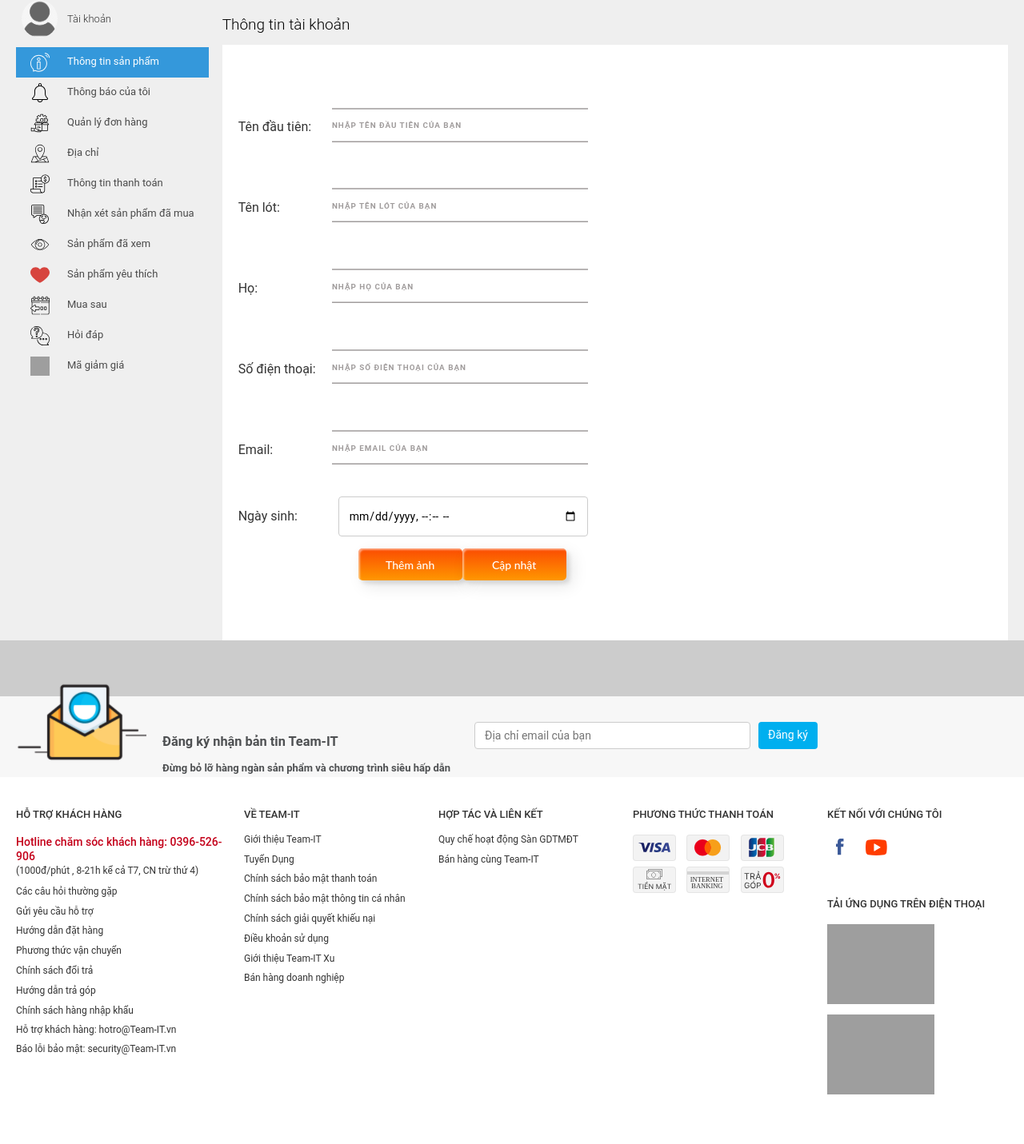
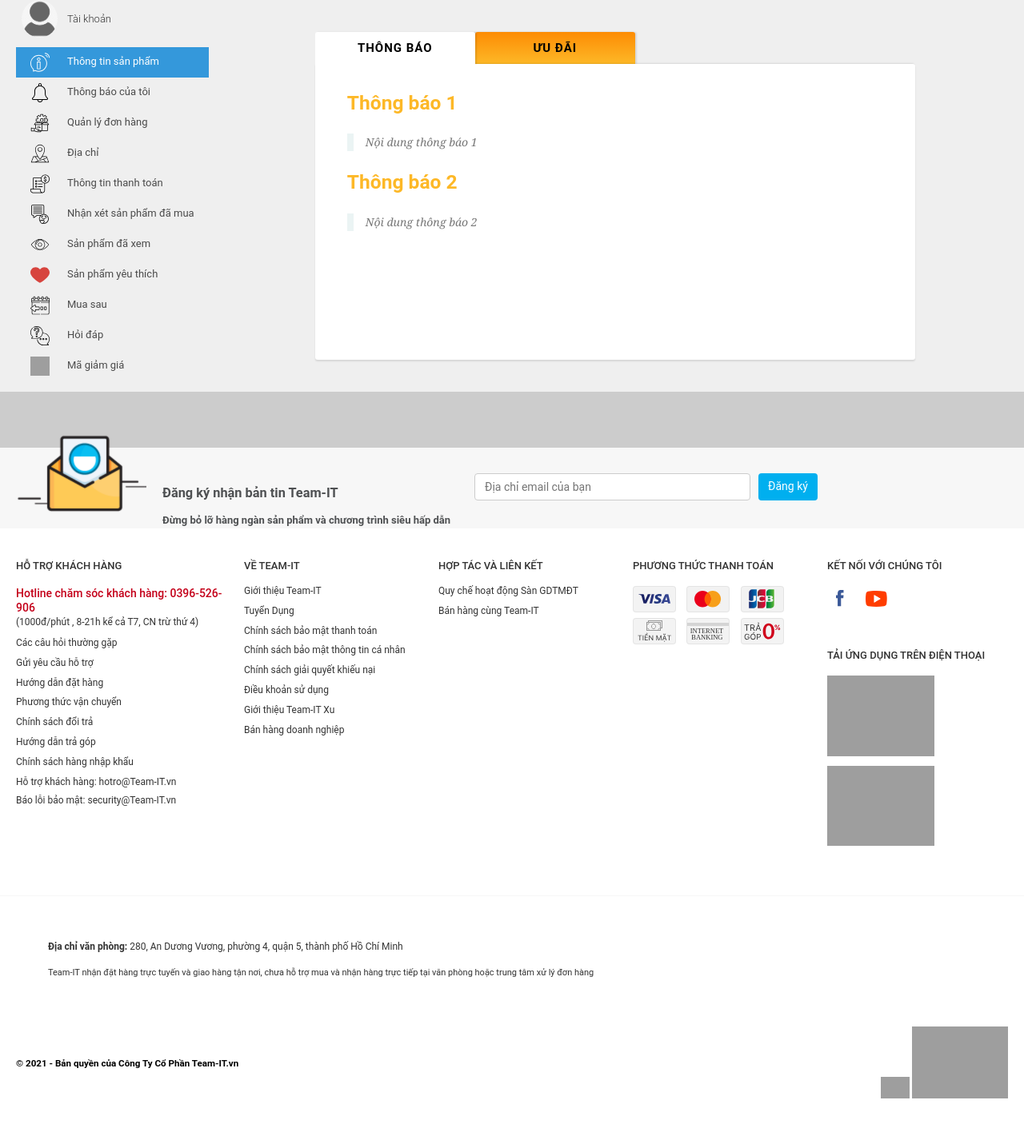
Before and after one commit to Phong940253/Shopping-cart-web, a PHP site: page /modules/QuanLyNguoiDung/QuanLyNguoiDung.php in a window 1280 px wide. Shown: the part 70-1501 px from the top of the page at 80% size. After the commit the page ends 1444 px from the top, so only its background shows below. Run offline with PHP 8.4, Linux system fonts and the light colour scheme; grey boxes are pictures that could not be loaded.

Commit message:
QuanLyNguoiDung/Thongbao

```diff
--- a/css/QuanLyNguoiDung.css
+++ b/css/QuanLyNguoiDung.css
@@ -105,12 +105,17 @@
     margin: 30px;
 }
 
+
+
+
 .HeaderThongtinsanpham {
     font-size: 19px;
     line-height: 21px;
     font-weight: 300;
     margin: 20px 0px 15px;
 }
+
+/*Tai-Khoan*/
 .KhungThongTinTaiKhoan {
     background-color: rgb(255, 255, 255);
     padding: 60px 20px;
@@ -123,6 +128,7 @@
     align-items: center;
     margin: 0px 0px 15px;
     min-width: 110px;
+    justify-content: space-evenly;
 }
 .KhungThongTinTaiKhoan .input-label {
     width: 150px;
@@ -139,28 +145,7 @@
 .KhungThongTinTaiKhoan .Khung-form input {
     flex: 1 1 0%;
 }
-.KhungThongTinTaiKhoan .btn-them{
-    border: 0px;
-    width: 176px;
-    height: 40px;
-    border-radius: 4px;
-    color: rgb(74, 74, 74);
-    font-size: 14px;
-    background-color: rgb(253, 216, 53);
-    cursor: pointer;
-}
-.KhungThongTinTaiKhoan .btn-capnhat{
-    border: 0px;
-    width: 176px;
-    height: 40px;
-    border-radius: 4px;
-    color: rgb(74, 74, 74);
-    font-size: 14px;
-    background-color: rgb(253, 216, 53);
-    cursor: pointer;
-    justify-content: flex-end;
 
-}
 .Khung-ben-phai {
     display: block;
     flex: 1 1 0%;
@@ -242,11 +227,13 @@
     cursor: pointer;
 }
 
+
+
 .Khung-dien {
     transition: border-color 0.15s ease-in-out 0s, box-shadow 0.15s ease-in-out 0s, -webkit-box-shadow 0.15s ease-in-out 0s;
     border: 1px solid rgb(204, 204, 204);
     border-radius: 4px;
-    margin-left: -25px;
+    margin-left: -35px;
     padding: 6px 12px;
     line-height: 34px;
     outline: none;
@@ -478,3 +465,213 @@
     font-size: 150%;
     /*padding: 3em 0;*/
 }
+/*Thong-Bao*/
+.tabs {
+    position: relative;
+    margin: 40px auto;
+    width: 750px;
+}
+
+.tabs input {
+    position: absolute;
+    z-index: 1000;
+    width: 120px;
+    height: 40px;
+    left: 0px;
+    top: 0px;
+    opacity: 0;
+    -ms-filter:"progid:DXImageTransform.Microsoft.Alpha(Opacity=0)";
+    filter: alpha(opacity=0);
+    cursor: pointer;
+}
+.tabs input#tab-2{
+    left: 120px;
+}
+.tabs input#tab-3{
+    left: 240px;
+}
+.tabs input#tab-4{
+    left: 360px;
+}
+
+.tabs label {
+    background: -webkit-linear-gradient(top, #FD8C04 0%,#FDB827 100%);
+    font-size: 15px;
+    line-height: 40px;
+    height: 40px;
+    position: relative;
+    padding: 0 20px;
+    float: left;
+    display: block;
+    width: 200px;
+    color: #000;
+    top: 0px;
+    letter-spacing: 1px;
+    text-transform: uppercase;
+    font-weight: bold;
+    text-align: center;
+    text-shadow: 1px 1px 1px rgba(0, 0, 0, 0);
+    border-radius: 3px 3px 0 0;
+    box-shadow: 2px 0 2px rgba(0,0,0,0.1), -2px 0 2px rgba(0,0,0,0.1);
+}
+
+.tabs label:after {
+    content: '';
+    background: #fff;
+    position: absolute;
+    bottom: -8px;
+    left: 0;
+    width: 100%;
+    height: 8px;
+    display: block;
+}
+
+.tabs input:hover + label {
+    background: -webkit-linear-gradient(top, #FD8C04 0%,#FDB827 100%);
+    top: -8px;
+    -webkit-transition: top linear 0.2s;
+    -moz-transition: top linear 0.2s;
+    -o-transition: top linear 0.2s;
+    -ms-transition: top linear 0.2s;
+    transition: top linear 0.2s;
+}
+.tabs input:hover + label:after{
+    background: #FDB827 ;
+}
+.tabs input:hover + label ~ .clear-shadow {
+    top: -8px;
+    -webkit-transition: top linear 0.2s;
+    -moz-transition: top linear 0.2s;
+    -o-transition: top linear 0.2s;
+    -ms-transition: top linear 0.2s;
+    transition: top linear 0.2s;
+}
+
+.tabs input:checked:hover + label {
+    top: 0;
+}
+.tabs input:checked:hover + label:after{
+    background: #fff;
+}
+.tabs input:checked:hover + label ~ .clear-shadow {
+    top: 0;
+    background: #fff;
+    -webkit-transition: none;
+    -moz-transition: none;
+    -o-transition: none;
+    -ms-transition: none;
+    transition: none;
+}
+
+.tabs input.tab-selector-1:hover + label.tab-label-1 ~ .clear-shadow{
+    z-index: 3;
+}
+
+.tabs input.tab-selector-2:hover + label.tab-label-2 ~ .clear-shadow {
+    z-index: 2;
+}
+
+.tabs input.tab-selector-3:hover + label.tab-label-3 ~ .clear-shadow {
+    z-index: 1;
+}
+
+.tabs input.tab-selector-4:hover + label.tab-label-4 ~ .clear-shadow {
+    z-index: 0;
+}
+.tabs label:first-of-type {
+    z-index: 4;
+    box-shadow: 2px 0 2px rgba(0,0,0,0.1);
+}
+
+.tab-label-2 {
+    z-index: 3;
+}
+
+.tab-label-3 {
+    z-index: 2;
+}
+
+.tab-label-4 {
+    z-index: 1;
+}
+
+.tabs input:checked + label {
+    background: #fff;
+    z-index: 6;
+    -webkit-transition: top linear 0.2s;
+    -moz-transition: top linear 0.2s;
+    -o-transition: top linear 0.2s;
+    -ms-transition: top linear 0.2s;
+    transition: top linear 0.2s;
+}
+
+.clear-shadow {
+    background: #FDB827;
+    position: relative;
+    top: 0;
+    height: 10px;
+    margin-bottom: -10px;
+    clear: both;
+    z-index: -2;
+    box-shadow: 0 -2px 3px -2px rgba(0,0,0,0.2);
+    border-radius: 3px;
+}
+
+.content {
+    background: #fff;
+    position: relative;
+    width: 100%;
+    height: 370px;
+    z-index: 5;
+    overflow: hidden;
+    box-shadow: 0 -2px 3px -2px rgba(0,0,0,0.2), 0 2px 2px rgba(0,0,0,0.1);
+    border-radius: 0 3px 3px 3px;
+}
+
+.content div {
+    position: absolute;
+    top: 0;
+    left: 0;
+    bottom: 100%;
+    padding: 10px 40px;
+    overflow: hidden;
+    z-index: 1;
+    opacity: 0;
+    -webkit-transition: all linear 0.1s;
+    -moz-transition: all linear 0.1s;
+    -o-transition: all linear 0.1s;
+    -ms-transition: all linear 0.1s;
+    transition: all linear 0.1s;
+}
+
+.tabs input.tab-selector-1:checked ~ .content .content-1,
+.tabs input.tab-selector-2:checked ~ .content .content-2,
+.tabs input.tab-selector-3:checked ~ .content .content-3,
+.tabs input.tab-selector-4:checked ~ .content .content-4 {
+    bottom: 0px;
+    z-index: 100;
+    -ms-filter:"progid:DXImageTransform.Microsoft.Alpha(Opacity=100)";
+    filter: alpha(opacity=100);
+    opacity: 1;
+    -webkit-transition: all ease-out 0.2s 0.2s;
+    -moz-transition: all ease-out 0.2s 0.2s;
+    -o-transition: all ease-out 0.2s 0.2s;
+    -ms-transition: all ease-out 0.2s 0.2s;
+    transition: all ease-out 0.2s 0.2s;
+}
+
+.content div h2,
+.content div h3{
+    color: #FDB827;
+}
+.content div p {
+    font-size: 14px;
+    line-height: 22px;
+    font-style: italic;
+    text-align: left;
+    margin: 0;
+    color: #777;
+    padding-left: 15px;
+    font-family: Cambria, Georgia, serif;
+    border-left: 8px solid rgba(63,148,148, 0.1);
+}
--- a/modules/QuanLyNguoiDung/QuanLyNguoiDung.php
+++ b/modules/QuanLyNguoiDung/QuanLyNguoiDung.php
@@ -16,7 +16,7 @@
 ?>
 <script>
     $(document).ready(function () {
-        $(".Khung-ben-phai").load("/modules/QuanLyNguoiDung/TaiKhoan.html");
+        $(".Khung-ben-phai").load("/modules/QuanLyNguoiDung/Thongbao.html");
         $(".ThongTinTuyChon li a[class!='active']").click((e) => {
             $(".ThongTinTuyChon li .active").toggleClass("active");
             if (e.target.nodeName != "A") {
--- a/modules/QuanLyNguoiDung/TaiKhoan.html
+++ b/modules/QuanLyNguoiDung/TaiKhoan.html
@@ -91,9 +91,8 @@
             <input class="Khung-dien" type="datetime-local" id="birthdaytime" name="birthdaytime" width=50px>
         </div>
         <div class="Khung-form">
-            <label class="input-label">&nbsp;</label>
-            <!--            <button type="Them" class="margin30 btn-them">Thêm Ảnh</button>-->
-            <button class="custom-btn btn-7"><span>Thêm ảnh</span></button>
+
+            <button  class="custom-btn btn-7"><span>Thêm ảnh</span></button>
             <button class="custom-btn btn-7"><span>Cập nhật</span></button>
         </div>
     </form>
--- /dev/null
+++ b/modules/QuanLyNguoiDung/Thongbao.html
@@ -0,0 +1,24 @@
+<section class="tabs">
+    <input id="tab-1" type="radio" name="radio-set" class="tab-selector-1" checked="checked"/>
+    <label for="tab-1" class="tab-label-1">Thông báo</label>
+
+    <input id="tab-2" type="radio" name="radio-set" class="tab-selector-2"/>
+    <label for="tab-2" class="tab-label-2">Ưu đãi</label>
+
+    <div class="clear-shadow"></div>
+
+    <div class="content">
+        <div class="content-1">
+            <h3>Thông báo 1</h3>
+            <p>Nội dung thông báo 1</p>
+            <h3>Thông báo 2</h3>
+            <p>Nội dung thông báo 2 </p>
+        </div>
+        <div class="content-2">
+            <h3>Ưu đãi 1</h3>
+            <p>Nội dung ưu đãi 1</p>
+            <h3>Ưu đãi 2</h3>
+            <p>Nội dung ưu đãi 2 </p>
+        </div>
+    </div>
+</section>
```
